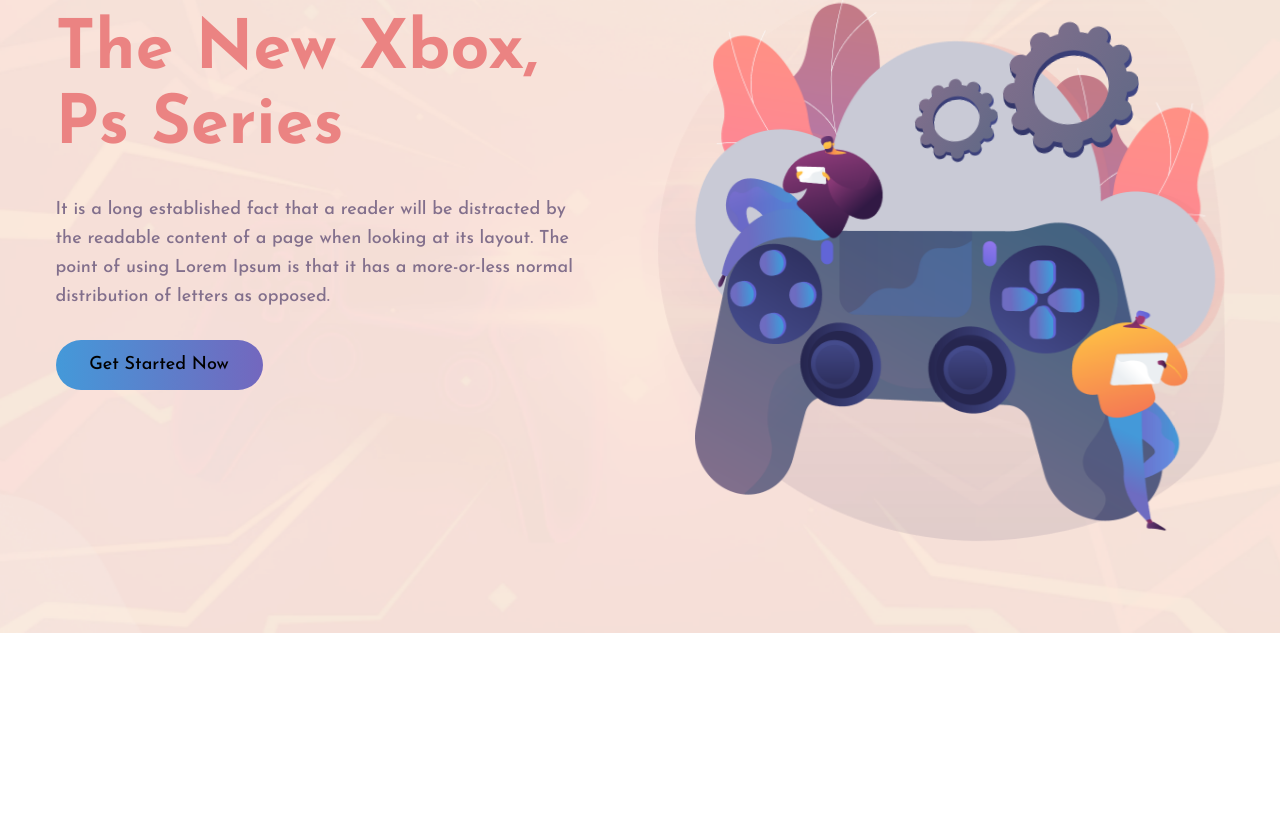
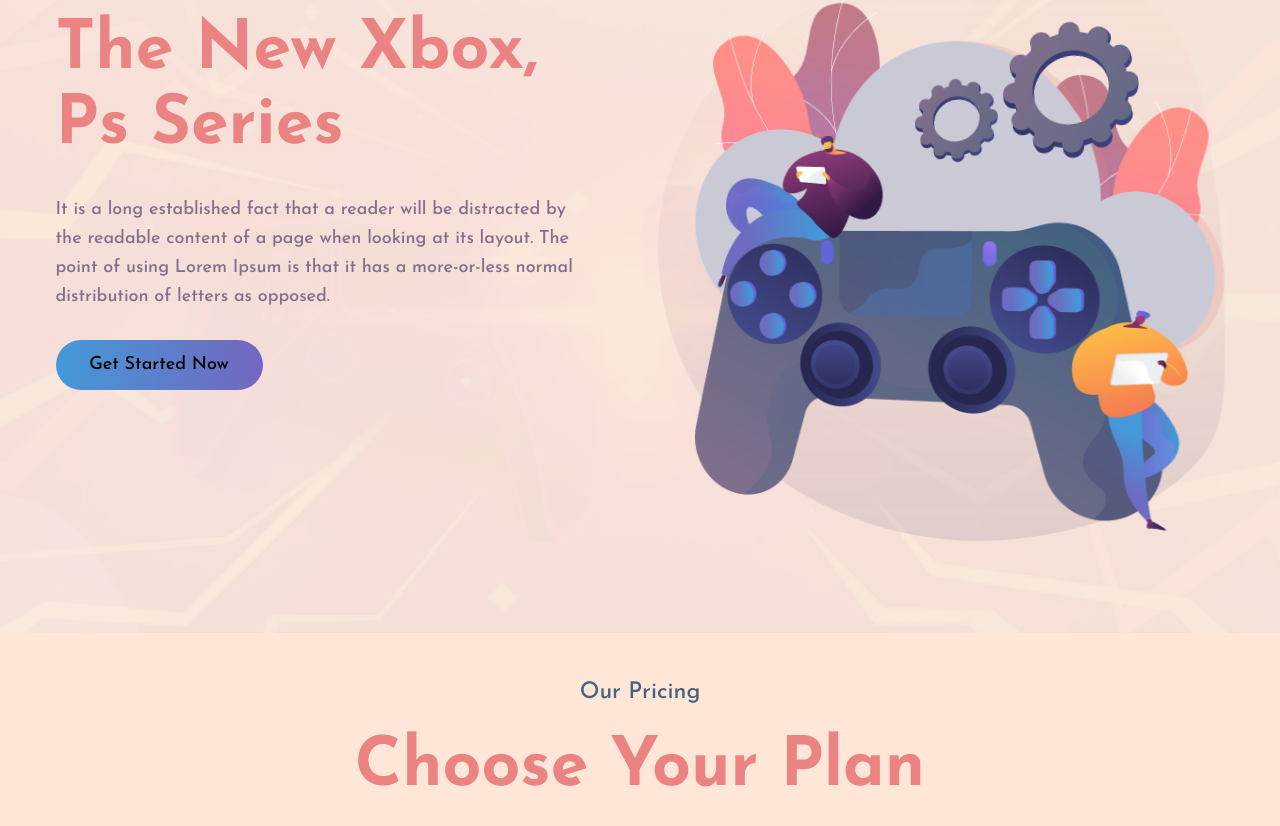
Before and after one commit to SergeyMalyuga/gogames-angular, an Angular app: page / in a window 1280 px wide. Shown: the part 1635-2461 px from the top of the page. Before the commit the page ends 2268 px from the top, so only its background shows below. Built offline with nearby package versions, Linux system fonts and the light colour scheme.

Commit message:
feat(price): создать пустой компонент
- Базовые файлы компонента (ts, html, scss)
- Интегрирован в MainComponent
- Стили компонента будут добавлены в следующих

```diff
--- /dev/null
+++ b/src/app/features/price/price.component.html
@@ -0,0 +1,4 @@
+<section class="price">
+  <h2 class="price__title section-title">Our Pricing</h2>
+  <p class="price__subtitle section-subtitle">Choose Your Plan</p>
+</section>
--- /dev/null
+++ b/src/app/features/price/price.component.scss
@@ -0,0 +1,18 @@
+@use '../../../styles/variables' as variables;
+
+.price {
+  padding: 48px 0 73px;
+  background-color: variables.$bg-main;
+
+  &__title, &__subtitle {
+    text-align: center;
+  }
+
+  &__subtitle {
+    max-width: 100%;
+  }
+
+  @media (width <= 768px) {
+    padding: 50px 0;
+  }
+}
--- /dev/null
+++ b/src/app/features/price/price.component.ts
@@ -0,0 +1,10 @@
+import { ChangeDetectionStrategy, Component } from '@angular/core';
+
+@Component({
+  selector: 'app-price',
+  imports: [],
+  templateUrl: './price.component.html',
+  styleUrl: './price.component.scss',
+  changeDetection: ChangeDetectionStrategy.OnPush,
+})
+export class PriceComponent {}
--- a/src/app/pages/main/main.component.html
+++ b/src/app/pages/main/main.component.html
@@ -3,4 +3,5 @@
   <app-hero/>
   <app-about-vr/>
   <app-about-platforms/>
+  <app-price/>
 </main>
--- a/src/app/pages/main/main.component.ts
+++ b/src/app/pages/main/main.component.ts
@@ -3,6 +3,7 @@
 import {HeroComponent} from '../../features/hero/hero.component';
 import {AboutVrComponent} from '../../features/about-vr/about-vr.component';
 import {AboutPlatformsComponents} from '../../features/about-platforms/about-platforms.components';
+import {PriceComponent} from '../../features/price/price.component';
 
 @Component({
   selector: 'app-main',
@@ -10,7 +11,8 @@
     HeaderComponent,
     HeroComponent,
     AboutVrComponent,
-    AboutPlatformsComponents
+    AboutPlatformsComponents,
+    PriceComponent
   ],
   templateUrl: './main.component.html',
   styleUrl: './main.component.scss',
--- a/src/styles/_variables.scss
+++ b/src/styles/_variables.scss
@@ -1,15 +1,23 @@
 // ==== COLORS ==== //
 
+// Base colors
 $white: rgb(255, 255, 255);
+$cream: rgb(255, 230, 215);
+
+// Dark colors
 $dark-indigo: rgb(53, 80, 112);
 $plum: rgb(109, 89, 122);
+$blue-gray: rgb(68, 99, 129);
+
+// Accent colors
+$ocean-blue: rgb(68, 153, 217);
+$lavender: rgb(115, 103, 190);
+$lavender-gray: rgb(130, 111, 140);
+
+// Warm colors
 $rose-taupe: rgb(181, 101, 118);
 $coral-red: rgb(229, 107, 111);
 $peach: rgb(234, 172, 139);
-$blue-gray: rgb(68, 99, 129);
-$ocean-blue: rgb(68, 153, 217);
-$lavender: rgb(115, 103, 190);
-$lavender-gray: rgba(130, 111, 140);
 $apricot: rgb(235, 131, 130);
 
 /* link */
@@ -24,6 +32,9 @@
 $subtitle-text-main: $apricot;
 $subtitle-text-accent: $blue-gray;
 
+/* background */
+$bg-main: $cream;
+
 // ==== TYPOGRAPHY ==== //
 
 $font-family-primary: "Josefin", sans-serif;
```
Also changed, not shown: 1 other file (tests, documents, lock files or other folders).
